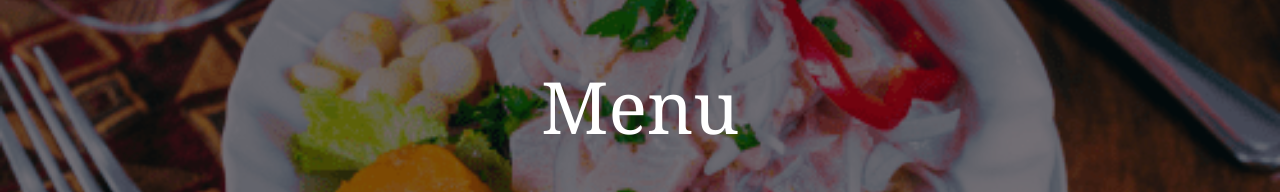
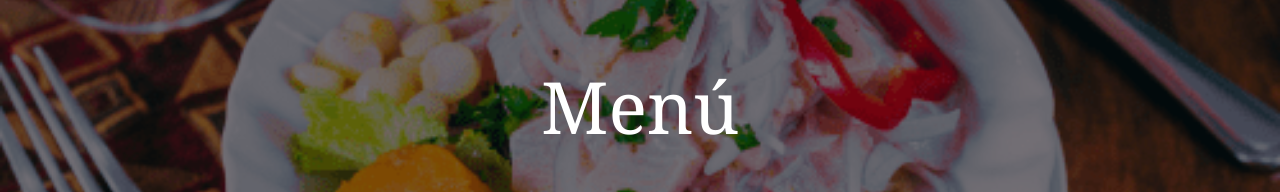
Before and after one commit to alancueva/elbunkerdeverlay, a Next.js app: page /page/menu in a window 1280 px wide. Shown: the part 199-391 px from the top of the page. Built offline with nearby package versions, Linux system fonts and the light colour scheme.

Commit message:
agrega la tilde en menú

```diff
--- a/src/app/page/menu/page.tsx
+++ b/src/app/page/menu/page.tsx
@@ -5,7 +5,7 @@ export default function Menu() {
 
     return (
         <>
-            <SeccionCabecera title="Menu"
+            <SeccionCabecera title="Menú"
                 overlay={true}
                 backgroundImage="/ceviche.png"
                 overlayOpacity="bg-opacity-20" />
--- a/src/components/footer.tsx
+++ b/src/components/footer.tsx
@@ -9,7 +9,7 @@ export default function Footer() {
     // Define los enlaces del footer, replicando el nav
     const footerLinks = [
         { name: 'INICIO', href: '/' },
-        { name: 'MENU', href: '/page/menu' },
+        { name: 'MENÚ', href: '/page/menu' },
         { name: 'NOSOTROS', href: '/page/nosotros' },
         { name: 'CONTACTO', href: '/page/contactos' },
     ];
--- a/src/components/navbar.tsx
+++ b/src/components/navbar.tsx
@@ -6,7 +6,7 @@ import { FC, SVGProps, useState } from "react";
 
 const navLinks = [
     { name: 'INICIO', href: '/' },
-    { name: 'MENU', href: '/page/menu' },
+    { name: 'MENÚ', href: '/page/menu' },
     { name: 'NOSOTROS', href: '/page/nosotros' },
     { name: 'CONTACTO', href: '/page/contactos' }
 ];
```
